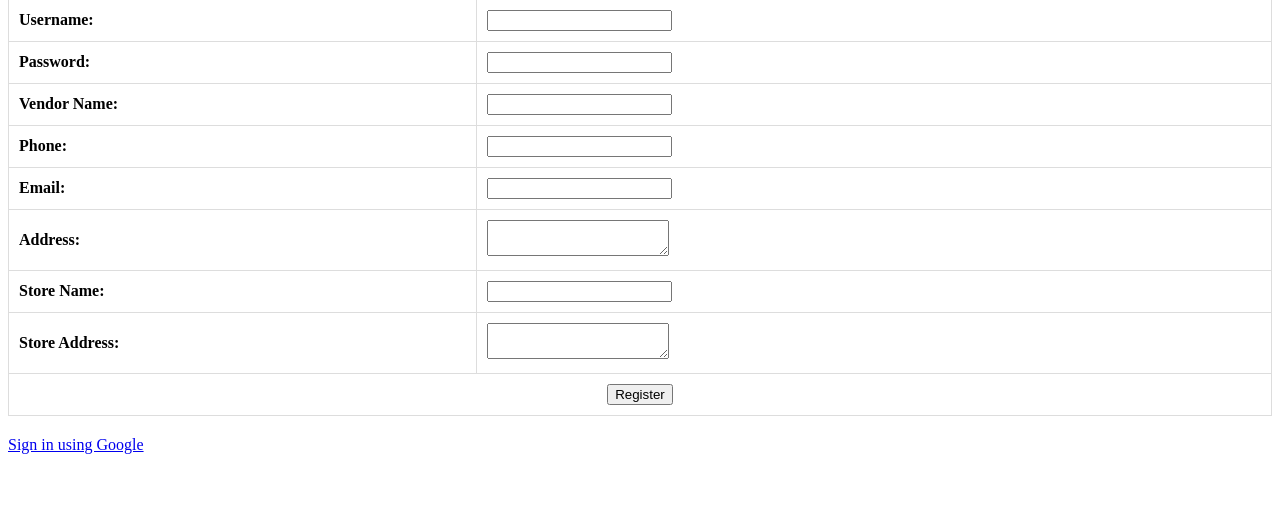
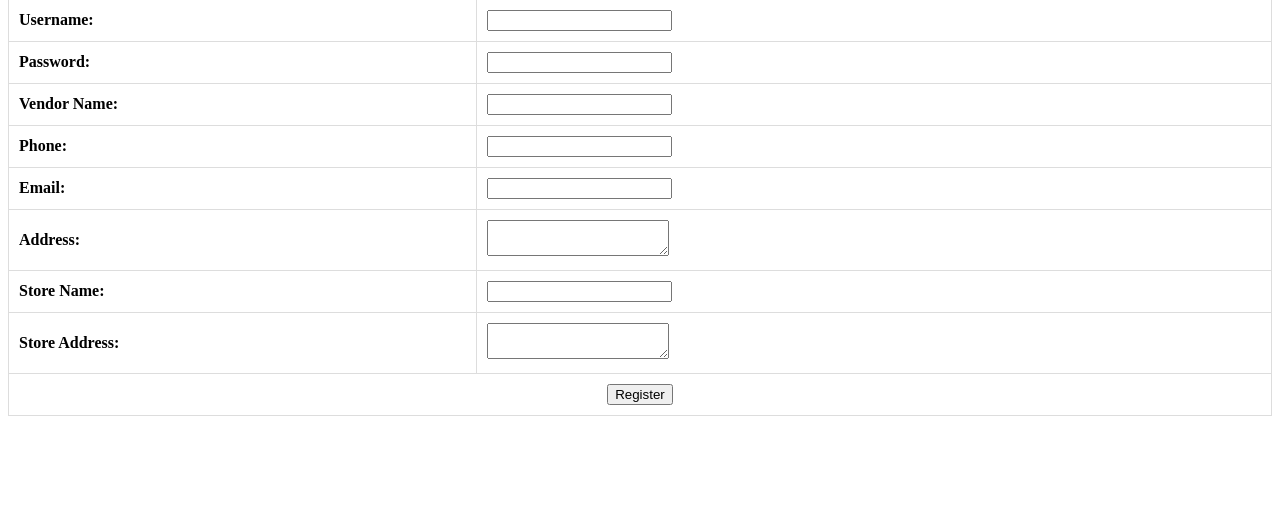
Before and after one commit to Aiswarya-WAC/VendorTask, a Django app: template authentication/authapp/templates/register_vendor.html in a window 1280 px wide. Shown: the part 81-610 px from the top of the page. Run offline with Django 5.2, Linux system fonts and the light colour scheme; the template is opened without the code that fills it, so the values that code supplies are empty.

Commit message:
new commit

```diff
--- a/authentication/authapp/templates/register_vendor.html
+++ b/authentication/authapp/templates/register_vendor.html
@@ -65,8 +65,6 @@
 
         </table>
     </form>
-    <a href="{% url 'social:begin' 'google' %}" class="btn btn-google">
-        Sign in using Google
-    </a>
+
 </body>
 </html>
```
